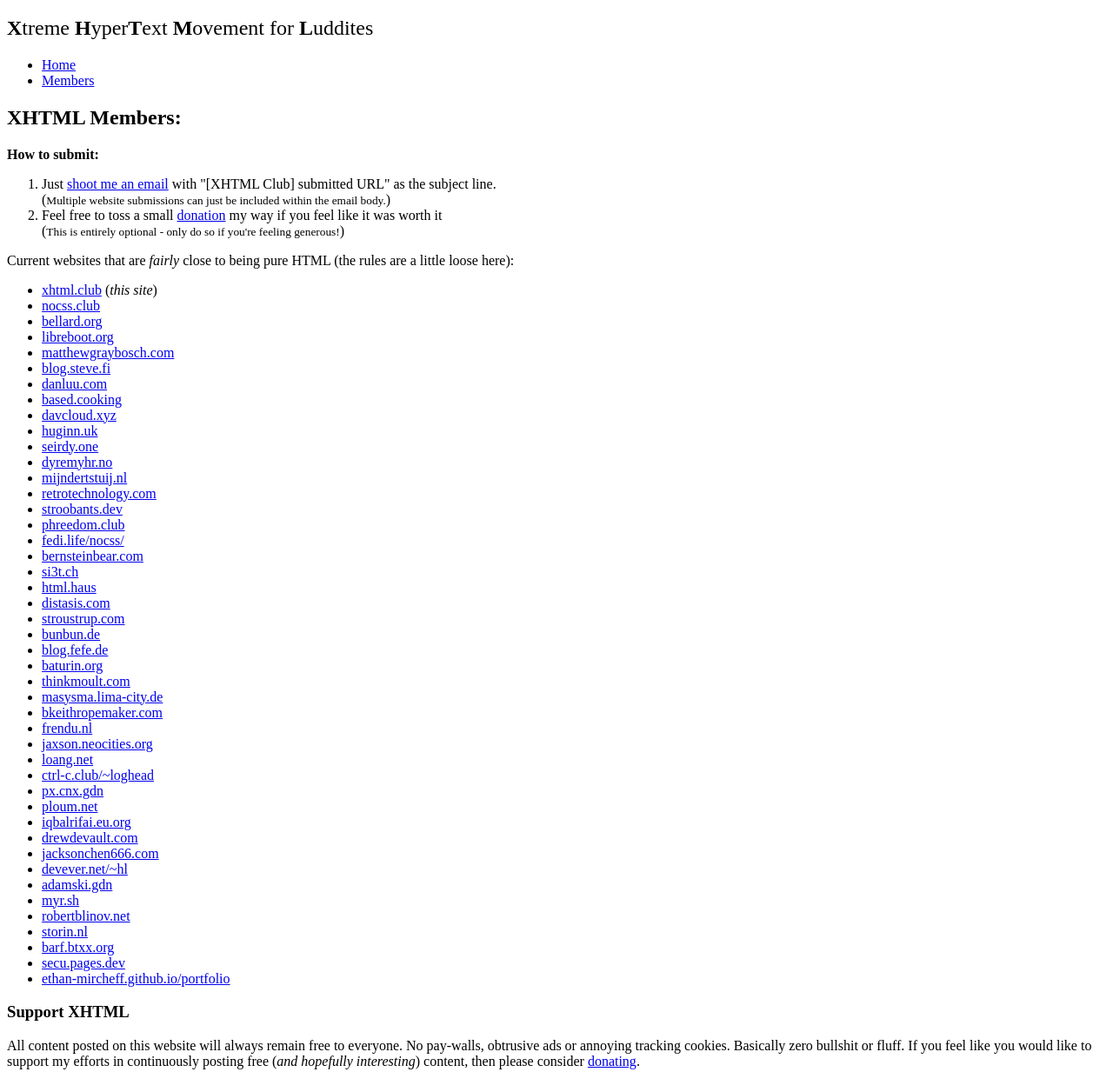
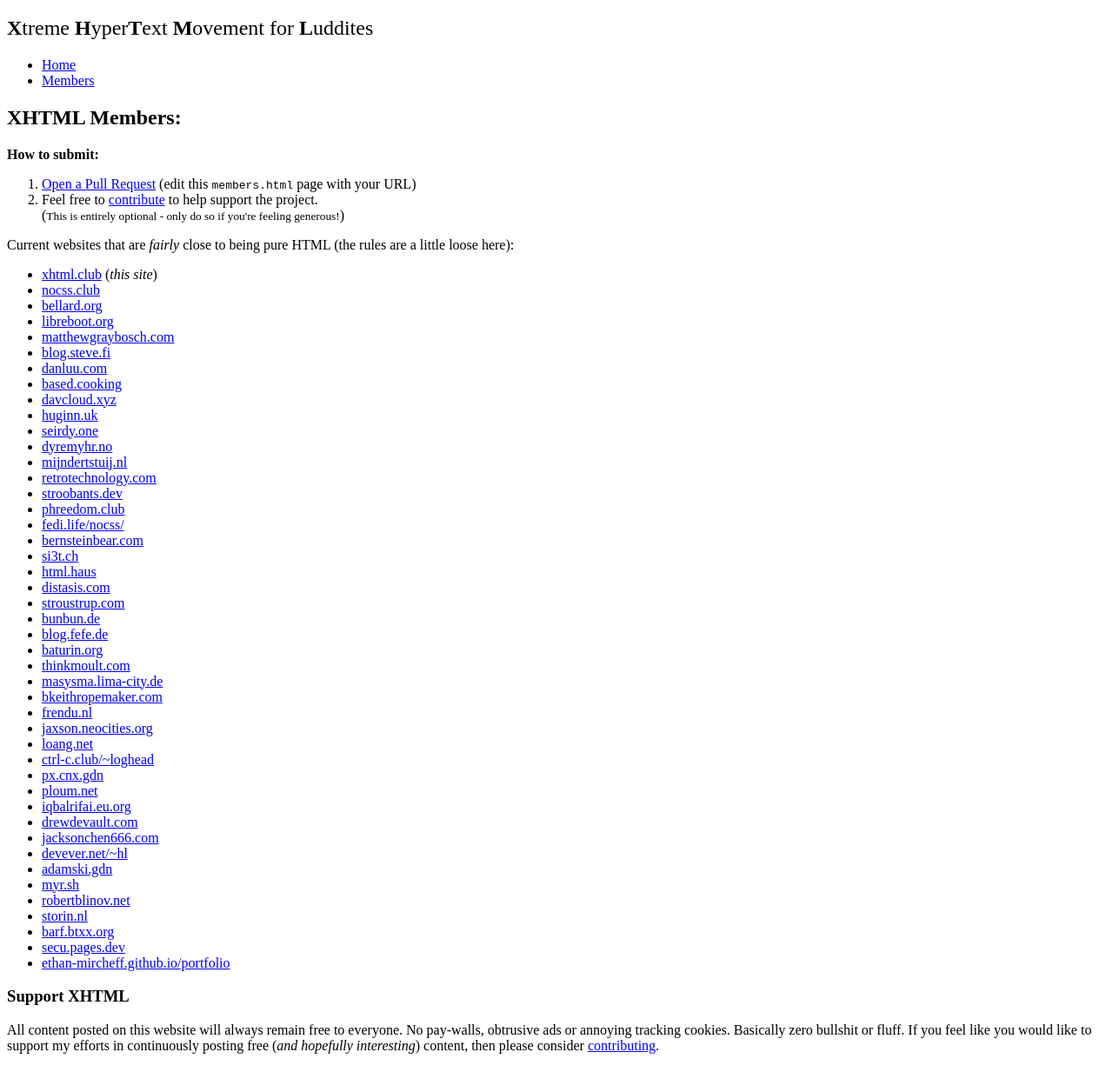
Before and after one commit to bradleytaunt/xhtml-club, a plain HTML site: page members.html in a window 1280 px wide. Shown: the part 61-1294 px from the top of the page at 87% size. Drawn offline with Linux system fonts and the light colour scheme.

Commit message:
Minor content cleanup, code forge reference

```diff
--- a/members.html
+++ b/members.html
@@ -20,8 +20,8 @@
     <h2>XHTML Members:</h2>
     <p><strong>How to submit:</strong></p>
     <ol>
-        <li>Just <a href="mailto:xhtml-club@patches.btxx.org">shoot me an email</a> with "[XHTML Club] submitted URL" as the subject line.<br/> (<small>Multiple website submissions can just be included within the email body.</small>)</li>
-        <li>Feel free to toss a small <a href="https://btxx.org/pizza">donation</a> my way if you feel like it was worth it <br/> (<small>This is entirely optional - only do so if you're feeling generous!</small>)</li>
+        <li><a href="https://codeberg.org/btxx/xhtml-club">Open a Pull Request</a> (edit this  <code>members.html</code> page with your URL)</li>
+        <li>Feel free to <a href="https://btxx.org/contribute">contribute</a> to help support the project. <br/> (<small>This is entirely optional - only do so if you're feeling generous!</small>)</li>
     </ol>
     <p>Current websites that are <em>fairly</em> close to being pure HTML (the rules are a little loose here):</p>
     <ul>
@@ -73,7 +73,7 @@
     </ul>
     <div id="footer">
         <h3>Support XHTML</h3>
-        <p>All content posted on this website will always remain free to everyone. No pay-walls, obtrusive ads or annoying tracking cookies. Basically zero bullshit or fluff. If you feel like you would like to support my efforts in continuously posting free (<em>and hopefully interesting</em>) content, then please consider <a href="https://btxx.org/pizza">donating</a>.</p>
+        <p>All content posted on this website will always remain free to everyone. No pay-walls, obtrusive ads or annoying tracking cookies. Basically zero bullshit or fluff. If you feel like you would like to support my efforts in continuously posting free (<em>and hopefully interesting</em>) content, then please consider <a href="https://btxx.org/contribute">contributing</a>.</p>
 
         <h3>Colophon</h3>
         <p>This website is hand-coded with <a href="http://validator.w3.org/check?uri=referer">valid XHTML</a> and hosted on <a href="https://nearlyfreespeech.net">NearlyFreeSpeech</a>. Reach out on <a rel="me" href="https://mastodon.bsd.cafe/@bt">Mastodon</a></p>
```
Also changed, not shown: everyone-should-become-an-html-expert.html (+1 -1 lines), index.html (+1 -1 lines).
